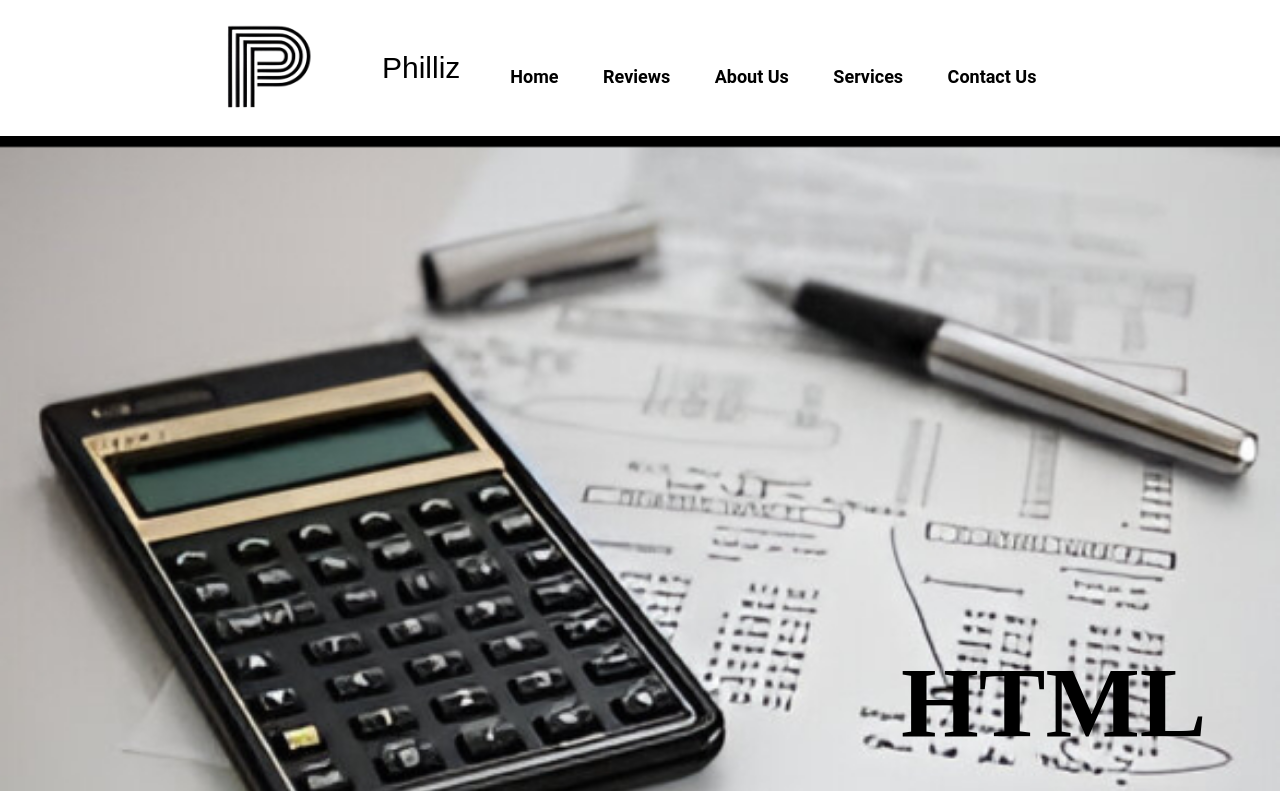
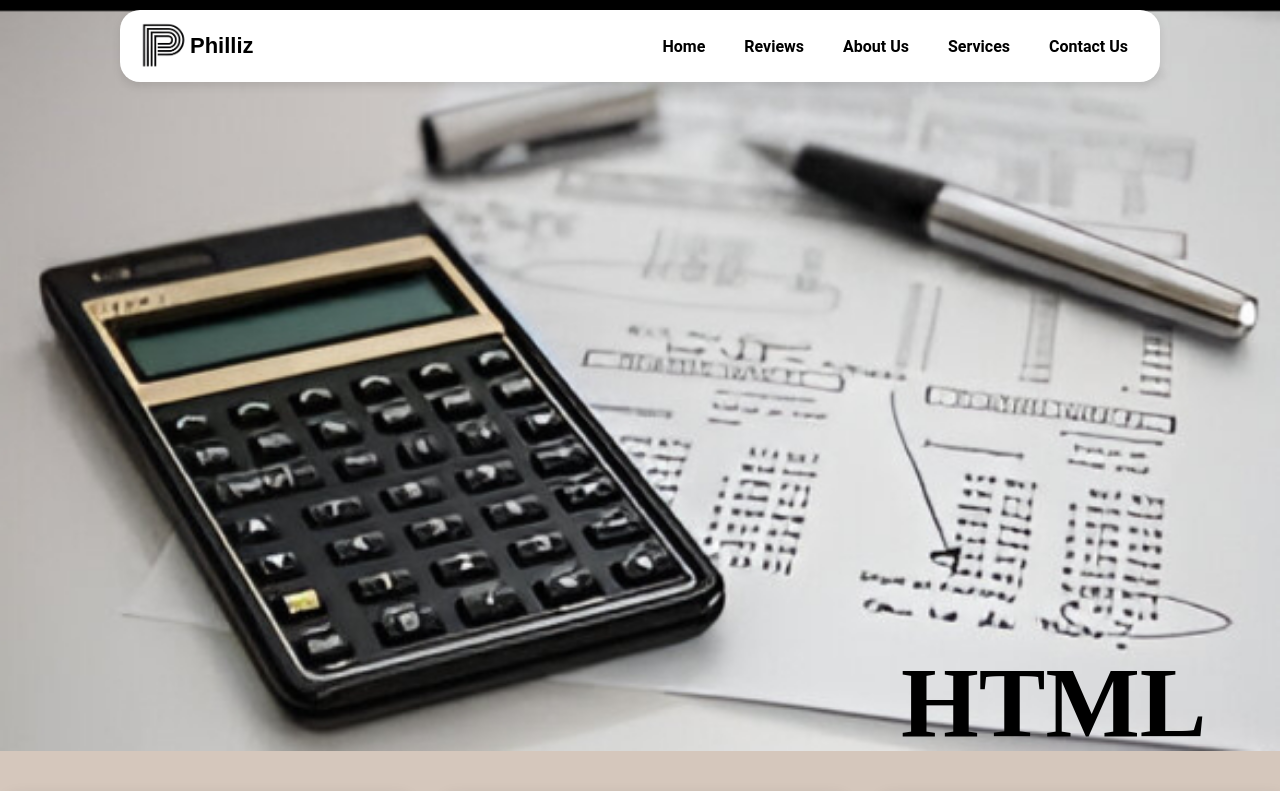
Before and after one commit to Dumboman/Philliz, a PHP site: page / in a window 1280 px wide; the page is wider, and only the part inside the window is pictured. Shown: the top 791 px of that part. Run offline with PHP 8.4, Linux system fonts and the light colour scheme.

Commit message:
change 1

```diff
--- a/index.html
+++ b/index.html
@@ -14,8 +14,9 @@
       <div class="logo-container">
         <img src="Pictures/Company-logo.png" class="c-logo" width="100" height="100" alt="Company Logo">
         <div class="logo-cover"></div>
+        <div class="logo">Philliz</div>
       </div>
-        <div class="logo">Philliz</div>
+
         <nav>
         <ul>
             <li><a href="#ap">Home</a></li>
--- a/style.css
+++ b/style.css
@@ -5,124 +5,100 @@ body {
     background-color:rgb(213, 199, 188) ;
   }
 
-  .logo-container {
-    position: relative;
-    display: inline-block;
-    overflow: hidden;
-    width: 100px;  /* Match the logo width */
-    height: 50px; /* Height for the logo */
-  }
-
-  .c-logo {
-    position: absolute;
-    top: 50%;  /* Adjust vertical position */
-    left: 50%;  /* Adjust horizontal position */
-    transform: translate(-50%, -50%); /* Center the logo */
-  }
-
-  .logo-cover {
-    position: absolute;
-    top: 0;
-    left: 0;
-    width: 100%;
-    height: 100%;
-    background: white;
-    z-index: 2;
-    animation: slideUpLogo 1s forwards; /* No delay */
-  }
-
-  @keyframes slideUpLogo {
-    0% {
-      transform: translateY(0);
-    }
-    100% {
-      transform: translateY(-100%);
-    }
-  }
   .header-menu {
     display: flex;
-    align-items: center; /* Ensures items are aligned properly */
-    position: sticky;
-    top: 0; /* Makes it stick to the top */
-    width: 100%;
+    align-items: center;
+    justify-content: space-between;
+    position: fixed; /* Keeps it at the top */
+    top: 10px;
+    left: 50%;
+    transform: translateX(-50%);
+    width: 80%; /* Reducing width for a more compact look */
+    max-width: 1000px; /* Prevents it from being too wide on large screens */
     background-color: white;
-    padding: 1% 15%; /* Keeps existing padding */
-    z-index: 1000; /* Ensures it's above other elements */
-    box-shadow: 0px 4px 6px rgba(0, 0, 0, 0.1); /* Optional shadow for better visibility */
-  }
+    padding: 10px 20px; /* Reduced padding for a shorter look */
+    border-radius: 20px; /* Soft rounded edges */
+    z-index: 1000;
+    box-shadow: 0px 4px 10px rgba(0, 0, 0, 0.1);
+    transition: all 0.3s ease-in-out;
+}
 
-  .header-menu > div {
-    margin: 10px;
-    padding: 20px;
-    font-size: 30px;
-  }
-  /* General styles */
-  nav ul {
-    list-style-type: none;
+/* Logo container */
+.logo-container {
+  display: flex;
+  align-items: center;
+  gap: 0; /* No space at all */
+  padding: 0;
+  margin: 0;
+}
+
+/* Logo Image */
+.c-logo {
+  width: 50px; /* Adjust as needed */
+  height: auto;
+  margin-right: -5px; /* Negative margin to pull it closer */
+}
+
+/* Company name "Philliz" */
+.logo {
+  font-size: 22px;
+  font-weight: bold;
+  font-family: Arial, sans-serif;
+  margin-left: -5px; /* Negative margin to bring it even closer */
+  padding-left: 10px;
+  line-height: 1;
+}
+
+
+/* Navigation styles */
+nav ul {
+    list-style: none;
     padding: 0;
-    padding-top: 3%;
-    opacity: 0;
-    animation: fadeIn 1s forwards;
+    margin: 0;
+    display: flex;
+    align-items: center;
+    gap: 15px; /* Reduced spacing between menu items */
 }
 
 nav ul li {
-    display: inline-block;
     position: relative;
-    margin: 0 20px;
-    opacity: 0; /* Start hidden */
-    transform: translateX(-50px); /* Slide from the left */
-    animation: slideIn 0.5s forwards;
-    animation-delay: 0.5s; /* Delay for sequential sliding */
+    opacity: 0;
+    transform: translateY(-10px); /* Subtle slide-in effect */
+    animation: slideIn 0.5s forwards ease-out;
 }
 
-/* Add animation for each item with staggered delay */
-nav ul li:nth-child(1) {
-    animation-delay: 0.2s;
-}
-nav ul li:nth-child(2) {
-    animation-delay: 0.4s;
-}
-nav ul li:nth-child(3) {
-    animation-delay: 0.6s;
-}
-nav ul li:nth-child(4) {
-    animation-delay: 0.8s;
-}
-nav ul li:nth-child(5) {
-    animation-delay: 1s;
-}
+/* Staggered animation delays */
+nav ul li:nth-child(1) { animation-delay: 0.2s; }
+nav ul li:nth-child(2) { animation-delay: 0.4s; }
+nav ul li:nth-child(3) { animation-delay: 0.6s; }
+nav ul li:nth-child(4) { animation-delay: 0.8s; }
+nav ul li:nth-child(5) { animation-delay: 1s; }
 
 @keyframes slideIn {
-    0% {
+    from {
         opacity: 0;
-        transform: translateX(-50px);
+        transform: translateY(-10px);
     }
-    100% {
+    to {
         opacity: 1;
-        transform: translateX(0);
+        transform: translateY(0);
     }
 }
 
-@keyframes fadeIn {
-    0% {
-        opacity: 0;
-    }
-    100% {
-        opacity: 1;
-    }
+nav ul li a {
+    text-decoration: none;
+    font-weight: bold;
+    font-size: 16px; /* Slightly smaller font for compact design */
+    color: black;
+    font-family: Roboto, sans-serif;
+    padding: 8px 12px;
+    border-radius: 8px;
+    transition: background 0.3s ease-in-out, color 0.3s;
 }
 
 nav ul li a:hover {
-    color: rgb(90, 87, 81);
-    text-decoration: underline;
-}
-
-nav ul li a {
-    color: black;
-    text-decoration: none;
-    font-weight: bold;
-    font-size: large;
-    font-family: Roboto;
+    background: rgb(90, 87, 81);
+    color: white;
 }
 
 /* Dropdown menu styles */
@@ -130,27 +106,23 @@ nav ul li a {
     display: none;
     position: absolute;
     top: 100%;
-    left: -50px;
+    left: 0;
     background: white;
     list-style: none;
-    padding: 0;
-    width: 180px;
+    width: 150px;
     box-shadow: 0px 4px 6px rgba(0, 0, 0, 0.1);
-    border-radius: 5px;
+    border-radius: 8px;
     z-index: 10;
-}
-
-.dropdown-menu li {
-    display: block;
-    padding: 10px;
-    text-align: left;
+    overflow: hidden;
 }
 
 .dropdown-menu li a {
     display: block;
+    padding: 8px;
+    font-size: 14px;
     color: black;
-    padding: 10px;
     text-decoration: none;
+    transition: background 0.3s;
 }
 
 .dropdown-menu li a:hover {
@@ -162,6 +134,7 @@ nav ul li a {
 .dropdown:hover .dropdown-menu {
     display: block;
 }
+
 
 
   .ap {
```
